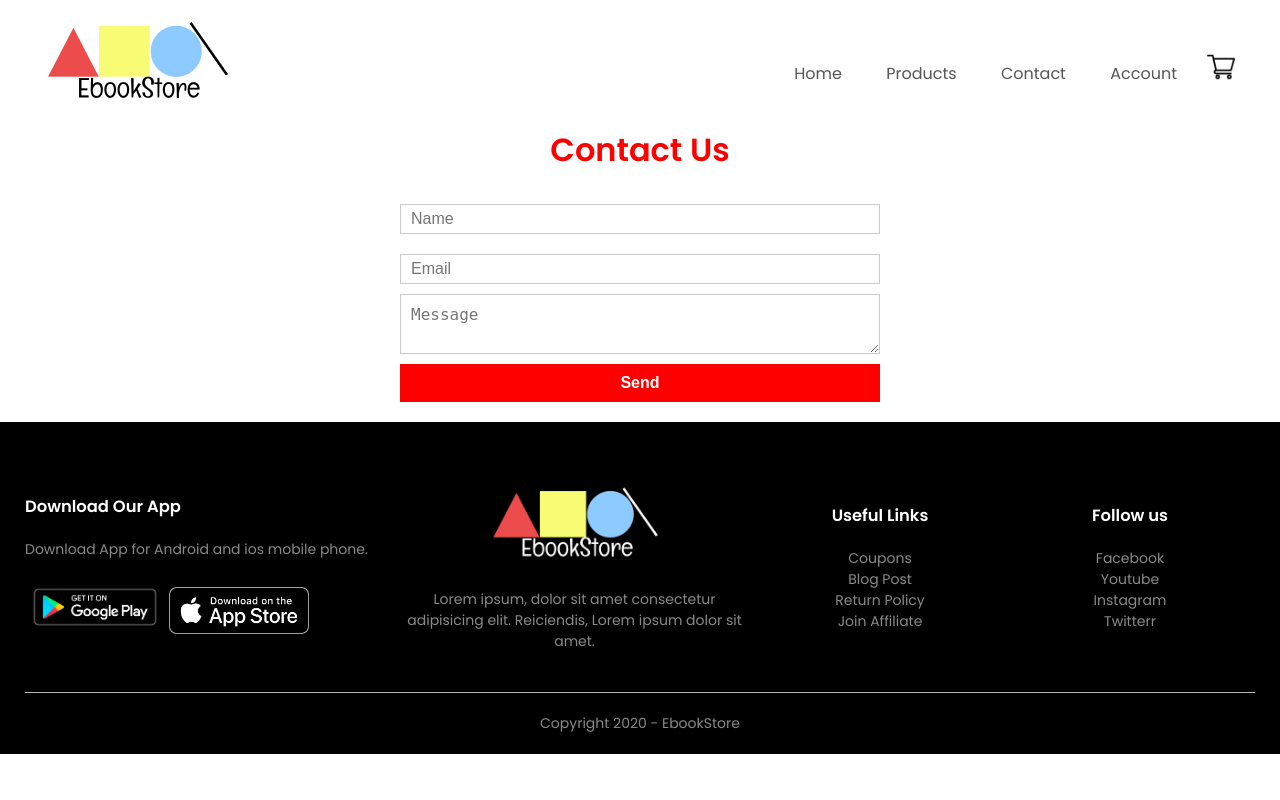
After one commit to 0xRaw/Web_Based_Project, a PHP site: page /contact_us.html in a window 1280 px wide. The commit adds this page. Run offline with PHP 8.4, Linux system fonts and the light colour scheme.

Commit message:
First Commit

```diff
--- /dev/null
+++ b/contact_us.html
@@ -0,0 +1,115 @@
+<!DOCTYPE html>
+<html lang="en">
+  <head>
+    <meta charset="UTF-8" />
+    <meta name="viewport" content="width=device-width, initial-scale=1.0" />
+    <title>Contact Us</title>
+    <link rel="stylesheet" href="style.css" />
+    <link rel="preconnect" href="https://fonts.gstatic.com" />
+    <link
+      href="https://fonts.googleapis.com/css2?
+      family=Poppins:ital,wght@0,200;0,300;0,400;0,500;0,600;1,100;1,200;1,300;1,400;1,500;1,600&display=swap"
+      rel="stylesheet"
+    />
+    <link
+      rel="stylesheet"
+      href="https://stackpath.bootstrapcdn.com/font-awesome/4.7.0/css/font-awesome.min.css"
+    />
+  </head>
+
+  <body>
+    <!------------------ Header ------------------>
+    <div class="container">
+      <div class="navbar">
+        <div class="logo">
+          <a href="index.html">
+            <img src="images/EbookStore-Logo.png" alt="EbookStore-Logo" />
+          </a>
+        </div>
+        <!----------  Nav Bar ------------------>
+        <nav>
+          <ul id="MenuItems">
+            <li><a href="index.html">Home</a></li>
+            <li><a href="ebooks.html">Products</a></li>
+            <li><a href="contact_us.html">Contact</a></li>
+            <li><a href="account.html">Account</a></li>
+          </ul>
+        </nav>
+        <a href="cart.html">
+          <img
+            src="images/cart.png"
+            alt="Shoping Cart"
+            width="28px"
+            height="28px"
+            style="margin-left: 10px; margin-top: 15px"
+          />
+        </a>
+        <img src="images/menu.png" class="menu-icon" onclick="menutoggle()" />
+      </div>
+    </div>
+
+    <div id="contact-us-container">
+        <h1 id="contact-us-heading">Contact Us</h1>
+        <form id="contact-us-form">
+          <input type="text" name="name" id="name-input" class="contact-us-input" placeholder="Name">
+          <input type="email" name="email" id="email-input" class="contact-us-input" placeholder="Email">
+          <textarea name="message" id="message-input" class="contact-us-input" placeholder="Message"></textarea>
+          <button type="submit" id="send-button" class="contact-us-button">Send</button>
+        </form>
+    </div>
+
+    <div class="footer">
+        <div class="container">
+          <div class="row">
+            <div class="footer-col-1">
+              <h3>Download Our App</h3>
+              <p>Download App for Android and ios mobile phone.</p>
+              <div class="app-logo">
+                <img src="images/Playstore.png" />
+                <img src="images/Applestore.png" />
+              </div>
+            </div>
+            <div class="footer-col-2">
+              <img src="images/EbookStore-Logo-footer.png" />
+              <p>
+                Lorem ipsum, dolor sit amet consectetur adipisicing elit.
+                Reiciendis, Lorem ipsum dolor sit amet.
+              </p>
+            </div>
+            <div class="footer-col-3">
+              <h3>Useful Links</h3>
+              <ul>
+                <li>Coupons</li>
+                <li>Blog Post</li>
+                <li>Return Policy</li>
+                <li>Join Affiliate</li>
+              </ul>
+            </div>
+            <div class="footer-col-4">
+              <h3>Follow us</h3>
+              <ul>
+                <li>Facebook</li>
+                <li>Youtube</li>
+                <li>Instagram</li>
+                <li>Twitterr</li>
+              </ul>
+            </div>
+          </div>
+          <hr />
+          <p class="copyright">Copyright 2020 - EbookStore</p>
+        </div>
+      </div>
+      <!-- ---------Javascript for toggle menu------------- -->
+      <script>
+        var MenuItems = document.getElementById("MenuItems");
+        MenuItems.style.maxHeight = "0px";
+        function menutoggle() {
+          if (MenuItems.style.maxHeight == "0px") {
+            MenuItems.style.maxHeight = "200px";
+          } else {
+            MenuItems.style.maxHeight = "0px";
+          }
+        }
+      </script>
+    </body>
+  </html>
--- a/index.html
+++ b/index.html
@@ -31,9 +31,8 @@
           <nav>
             <ul id="MenuItems">
               <li><a href="index.html">Home</a></li>
-              <li><a href="ebooks.html">Ebooks</a></li>
-              <li><a href="">About</a></li>
-              <li><a href="">Contact</a></li>
+              <li><a href="ebooks.html">Products</a></li>
+              <li><a href="contact_us.html">Contact</a></li>
               <li><a href="account.html">Account</a></li>
             </ul>
           </nav>
--- a/style.css
+++ b/style.css
@@ -397,6 +397,38 @@ td:last-child {
 th:last-child {
   text-align: right;
 }
+#contact-us-container {
+  max-width: 600px;
+  margin: 0 auto;
+  text-align: center;
+}
+#contact-us-heading {
+  color: #ff0000;
+  margin-bottom: 20px;
+}
+#contact-us-form {
+  display: flex;
+  flex-direction: column;
+  align-items: center;
+  margin-bottom: 20px;
+}
+.contact-us-input {
+  width: 80%;
+  padding: 10px;
+  border: 1px solid #ccc;
+  margin-bottom: 10px;
+  font-size: 16px;
+}
+#send-button {
+  width: 80%;
+  padding: 10px;
+  background-color: #ff0000;
+  color: #fff;
+  font-size: 16px;
+  font-weight: bold;
+  border: none;
+  cursor: pointer;
+}
 
 /* -------------------account-paage------------------ */
 .account-page {
@@ -519,6 +551,7 @@ form a {
     width: 300px;
     height: 150px;
   }
+
 }
 
 /* --------------------------The End----------------------- */
```
Also changed, not shown: account.html (+3 -4 lines), book-detail.html (+3 -4 lines), cart.html (+3 -4 lines), dashboard.html (added, +251 -0 lines), ebooks.html (+3 -4 lines).
